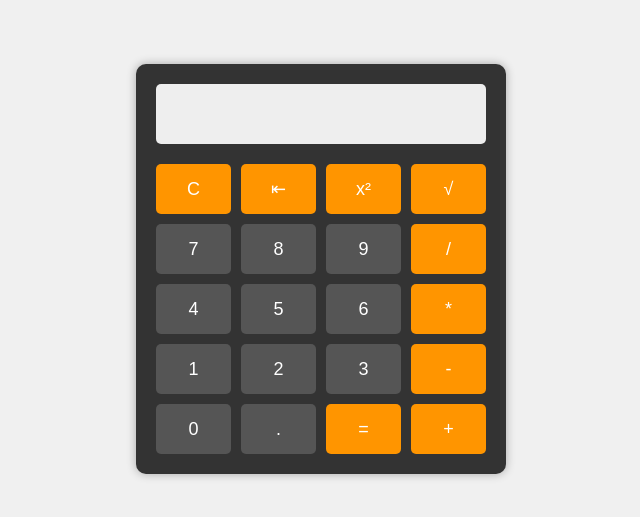
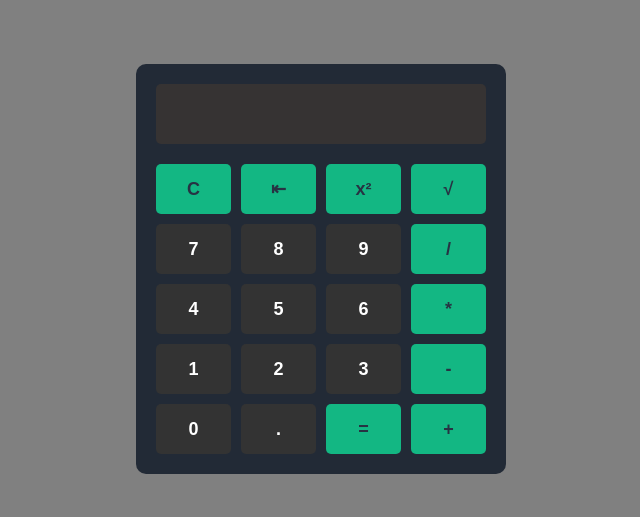
Before and after one commit to akshayreddy1906/web-calculator, a plain HTML site: page index.html in a window 1280 px wide. Shown: the part 131-648 px from the top of the page, without its empty margins (319-959 px from the left). Drawn offline with Linux system fonts and the light colour scheme.

Commit message:
Update calc.css

```diff
--- a/calc.css
+++ b/calc.css
@@ -5,19 +5,20 @@ body {
   align-items: center;
   height: 100vh;
   margin: 0;
-    background-color: #f0f0f0;
+  background-color: grey;
+  color: #fff;
 }
+
 .rule {
   text-align: end;
   margin: 20px 0;
-    color: #fff;
   font-size: 18px;
 }
+
 .calculator {
-    background-color: #333;
+  background-color: #222A36;
   padding: 20px;
   border-radius: 10px;
-    box-shadow: 0 0 10px rgba(0, 0, 0, 0.3);
 }
 
 .display input {
@@ -29,8 +30,8 @@ body {
   box-sizing: border-box;
   border: none;
   border-radius: 5px;
-    background-color: #eee;
-    color: #333;
+  background-color:#363333 ;
+  color: #fff;
 }
 
 .buttons {
@@ -44,7 +45,8 @@ body {
   width: 100%;
   height: 50px;
   font-size: 18px;
-    background-color: #555;
+  font-weight: bold;
+  background-color: #333;
   color: #fff;
   border: none;
   border-radius: 5px;
@@ -53,24 +55,24 @@ body {
 }
 
 button:hover {
-    background-color: #777;
+  background-color: #444;
 }
 
-  .operator {
-    background-color: #ff9500;
-    color: #fff;
-  }
 
-  .operator:hover {
-    background-color: #ffa94d;
-  }
 
-  @media (max-width: 480px) {
+@media (max-width: 340px) {
   .calculator {
     width: 90%;
   }
-
   .buttons {
     grid-template-columns: repeat(4, 1fr);
   }
 }
+.operator {
+  background-color: #13B783 ;/* Bright blue */
+  color: #273343;
+}
+
+.operator:hover {
+  background-color: #15CB92; /* Lighter blue */
+}
```
Lines whose indentation alone changed are shown as unchanged.
